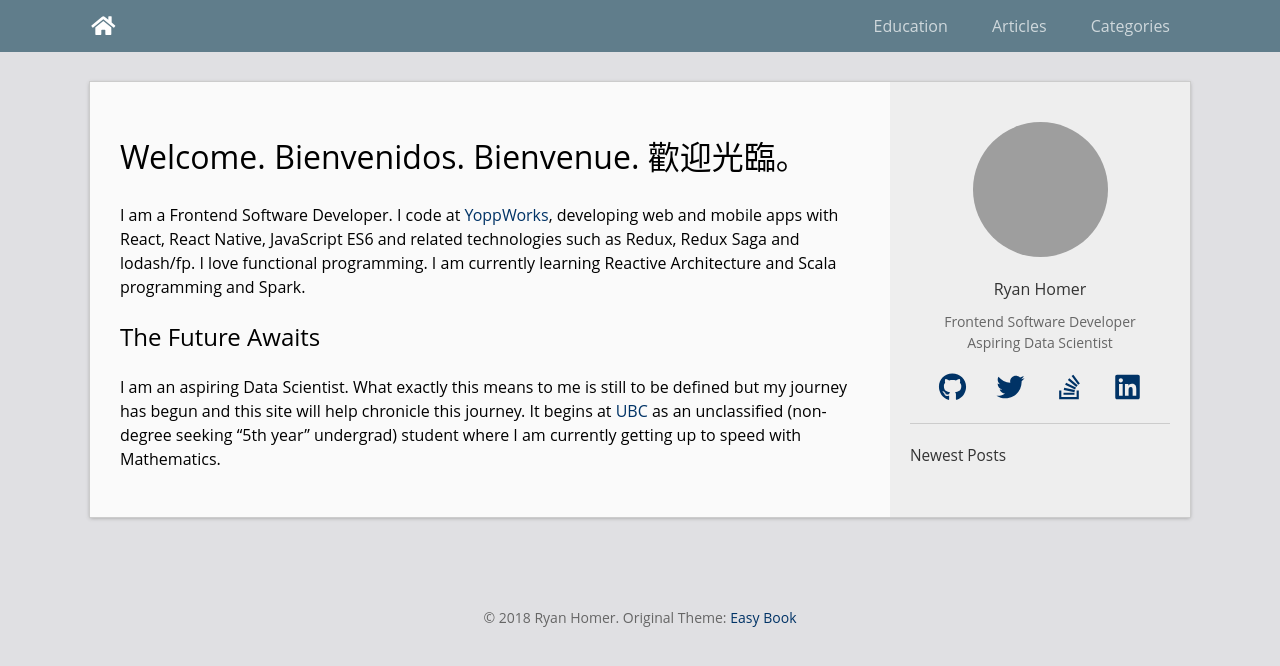
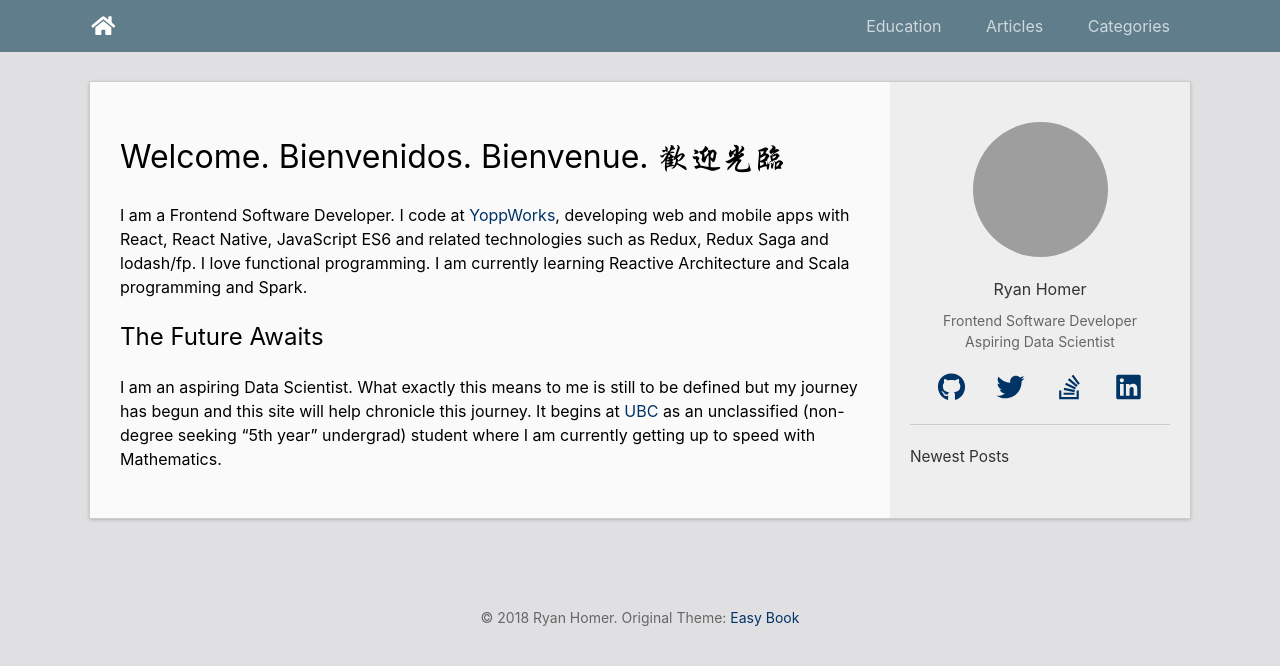
Before and after one commit to techrah/techrah.github.io, a Jekyll site: the page built from index.md, in a window 1280 px wide. Shown: the top 666 px of the page. Built offline with Jekyll 4.4.1, drawn with Linux system fonts in a browser that asks for light colours; nearby versions of some CDN libraries; our own code applies the rules of GitHub Pages for plain Markdown files; grey boxes are pictures that could not be loaded.

Commit message:
Update font configuration

```diff
--- a/_sass/_base.scss
+++ b/_sass/_base.scss
@@ -76,3 +76,8 @@ h1,h2,h3,h4,h5,h6{
 .MathJax_SVG_Display, .MathJax_Display, .MJXc-display, .MathJax_PHTML_Display {
     overflow-x: auto;
 }
+
+.hygl {
+	font-family: "hygl";
+	font-size: 2.2em;
+}
--- a/css/main.scss
+++ b/css/main.scss
@@ -3,7 +3,12 @@
 ---
 @charset "utf-8";
 
-$base-font-family: "Open Sans", "Helvetica Neue", "DejaVu Sans", Arial, "PingFang SC", "Noto Sans CJK SC", "Hiragino Sans GB", "微软雅黑",  Helvetica, sans-serif;
+@font-face {
+    font-family: "hygl";
+    src: url("../fonts/Xingkai_hygl.ttf") format("truetype");
+}
+
+$base-font-family: hygl, "-apple-system", "BlinkMacSystemFont", "Open Sans", "Helvetica Neue", "DejaVu Sans", Arial, Helvetica, sans-serif;
 $base-font-size:   16px;
 $small-font-size:  $base-font-size * 0.875;
 $base-line-height: 1.5;
@@ -31,8 +36,6 @@ $header-fg: #FFF;
     }
 }
 
-
-
 // Import partials from `sass_dir` (defaults to `_sass`)
 @import
         "base",
--- a/index.md
+++ b/index.md
@@ -2,7 +2,7 @@
 layout: default
 ---
 
-# Welcome. Bienvenidos. Bienvenue. 歡迎光臨。
+# Welcome. Bienvenidos. Bienvenue. 歡迎光臨
 
 I am a Frontend Software Developer. I code at [YoppWorks](https://www.yoppworks.com), developing web and mobile apps with React, React Native, JavaScript ES6 and related technologies such as Redux, Redux Saga and lodash/fp. I love functional programming. I am currently learning Reactive Architecture and Scala programming and Spark.
 
```
Also changed, not shown: fonts/Xingkai_hygl.ttf (added).
